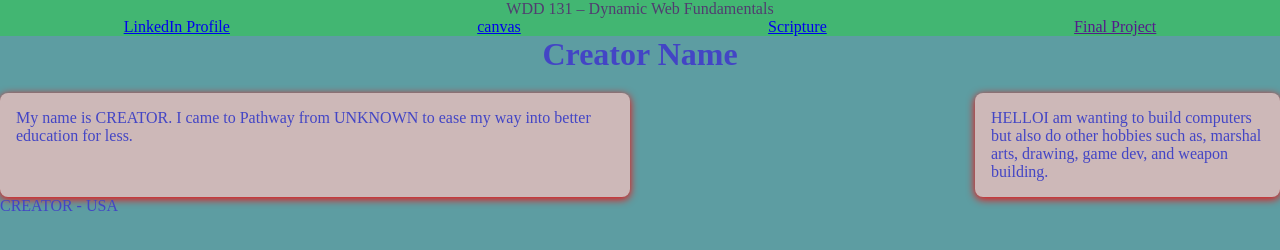
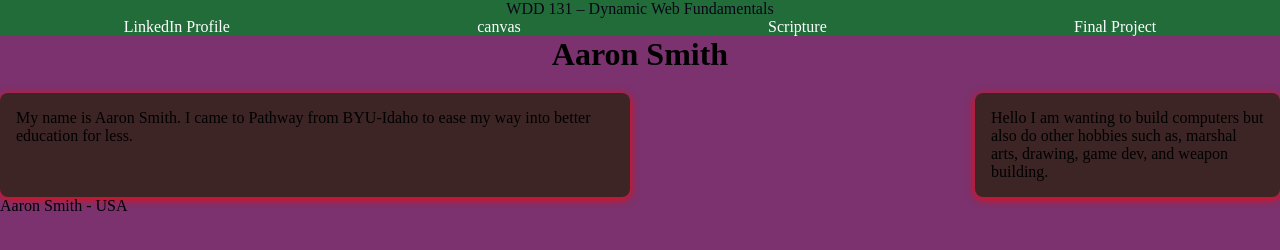
Before and after one commit to Gunsmith2018/wdd131, a plain HTML site: page index.html in a window 1280 px wide. Drawn offline with Linux system fonts and the light colour scheme; a script that the page names is missing.

Commit message:
Changed color contrasts.

```diff
--- a/index.html
+++ b/index.html
@@ -4,8 +4,8 @@
     <meta charset="UTF-8">
     <meta name="viewport" content="width=device-width, initial-scale=1.0">
     <title> WDD 131 – Dynamic Web Fundamentals – Creator </title>
-    <meta name="description" content="WDD 131 – Dynamic Web Fundamentals – Your Name – HomePage">
-    <meta name="author" content="Creator">
+    <meta name="description" content="WDD 131 – Dynamic Web Fundamentals – Aaron Smith – HomePage">
+    <meta name="Aaron Smith" content="Creator">
     <link rel="stylesheet" href="styles/base.css"/>
     <script src="scripts/getdates.js" defer></script>
 </head>
@@ -22,17 +22,17 @@
         </nav>
     </header>
     <main>
-        <h1>Creator Name</h1>
+        <h1>Aaron Smith</h1>
         <section class="card_one">
-            <p>My name is CREATOR. I came to Pathway from UNKNOWN to ease my way into better education for less.</p>
+            <p>My name is Aaron Smith. I came to Pathway from BYU-Idaho to ease my way into better education for less.</p>
 
         </section>
         <section class="card_two">
-            <p>HELLOI am wanting to build computers but also do other hobbies such as, marshal arts, drawing, game dev, and weapon building.</p>
+            <p>Hello I am wanting to build computers but also do other hobbies such as, marshal arts, drawing, game dev, and weapon building.</p>
         </section>
     </main>
     <footer>
-        <p><span id="currentyear"></span>CREATOR - USA</p>
+        <p><span id="currentyear"></span>Aaron Smith - USA</p>
         <p id="lastModified"></p>
     </footer>
 </body>
--- a/styles/base.css
+++ b/styles/base.css
@@ -1,9 +1,9 @@
 
 :root {
-  --primary-color: #42b672;/* Changes heading color */
-  --secondary-color: #142445;
-  --accent1-color: #4345c5;
-  --accent2-color: #513d70;
+  --primary-color:#226c3a;/* Changes heading color */
+  --secondary-color: #ffffff;
+  --accent1-color: #000000;
+  --accent2-color: #0c0518;/*Messes with the titile color*/
   --heading-font: "Roboto";
   --body-font: "Montserrat";
 }
@@ -19,7 +19,7 @@ header {
     list-style-type: none;
 }
 body{
-    background-color: rgb(93, 157, 162); /* changes background color */
+    background-color: #7B326E; /* changes background color */
     font-family: var(--body-font);
     color: var(--accent1-color);
 }
@@ -33,6 +33,18 @@ body{
     display: flex;
     justify-content: space-around;
 
+}
+.navbar ul li a {
+  color: var(--secondary-color);
+  text-decoration: none;
+  padding: 0.5rem 1rem;
+  transition: background 0.3s, color 0.3s;
+}
+
+.navbar ul li a:hover {
+  background: var(--accent1-color);
+  color: #000000;
+  border-radius: 4px;
 }
 
 
@@ -50,17 +62,16 @@ main h1{
 .card_one { /* These cards are seprate names because it was a nightmare trying to split them on the grid sepreatly*/
   grid-column: 1 / 3;
   padding: 1rem;
-  background: rgb(205, 184, 184);
+  background: #3e2525;
   border-radius: 8px;
-  box-shadow: 0 2px 8px rgb(253, 4, 4)
+  box-shadow: 0 2px 8px #fd0404
 }
-
 .card_two {
   grid-column: 4/ 5;
   padding: 1rem;
-  background: rgb(205, 184, 184);
+  background: #3e2525;
   border-radius: 8px;
-  box-shadow: 0 2px 8px rgb(253, 4, 4)
+  box-shadow: 0 2px 8px #fd0404;
 }
 
 #currentyear{
```
